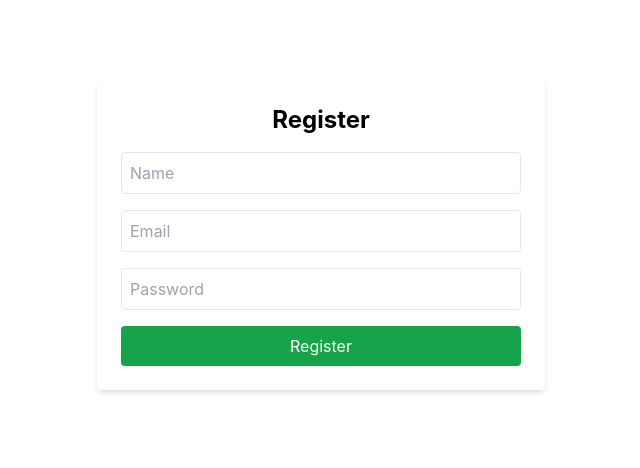
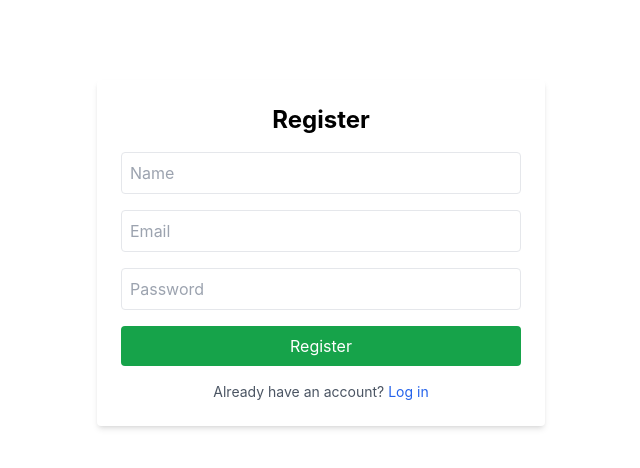
Before and after one commit to liannejiang/Music-Album-Review-System, a React (Create React App) app in the folder frontend/: page /register in a window 1280 px wide. Shown: the top 468 px of the page, without its empty margins (319-959 px from the left). Built offline with nearby package versions, Linux system fonts and the light colour scheme.

Commit message:
fix(MAR-7): add cross-links between login and register pages

```diff
--- a/frontend/src/pages/Login.jsx
+++ b/frontend/src/pages/Login.jsx
@@ -1,6 +1,6 @@
 import { useState } from 'react';
 import { useAuth } from '../context/AuthContext';
-import { useNavigate } from 'react-router-dom';
+import { Link, useNavigate } from 'react-router-dom';
 import axiosInstance from '../axiosConfig';
 
 const Login = () => {
@@ -64,6 +64,10 @@ const Login = () => {
         >
           Login
         </button>
+
+        <p className="mt-4 text-center text-sm text-gray-600">
+          No account yet? <Link to="/register" className="text-blue-600">Register</Link>
+        </p>
       </form>
     </div>
   );
--- a/frontend/src/pages/Register.jsx
+++ b/frontend/src/pages/Register.jsx
@@ -1,5 +1,5 @@
 import { useState } from 'react';
-import { useNavigate } from 'react-router-dom';
+import { Link, useNavigate } from 'react-router-dom';
 import axiosInstance from '../axiosConfig';
 
 const EMAIL_REGEX = /^[^\s@]+@[^\s@]+\.[^\s@]+$/;
@@ -92,6 +92,10 @@ const Register = () => {
         >
           Register
         </button>
+
+        <p className="mt-4 text-center text-sm text-gray-600">
+          Already have an account? <Link to="/login" className="text-blue-600">Log in</Link>
+        </p>
       </form>
     </div>
   );
```
